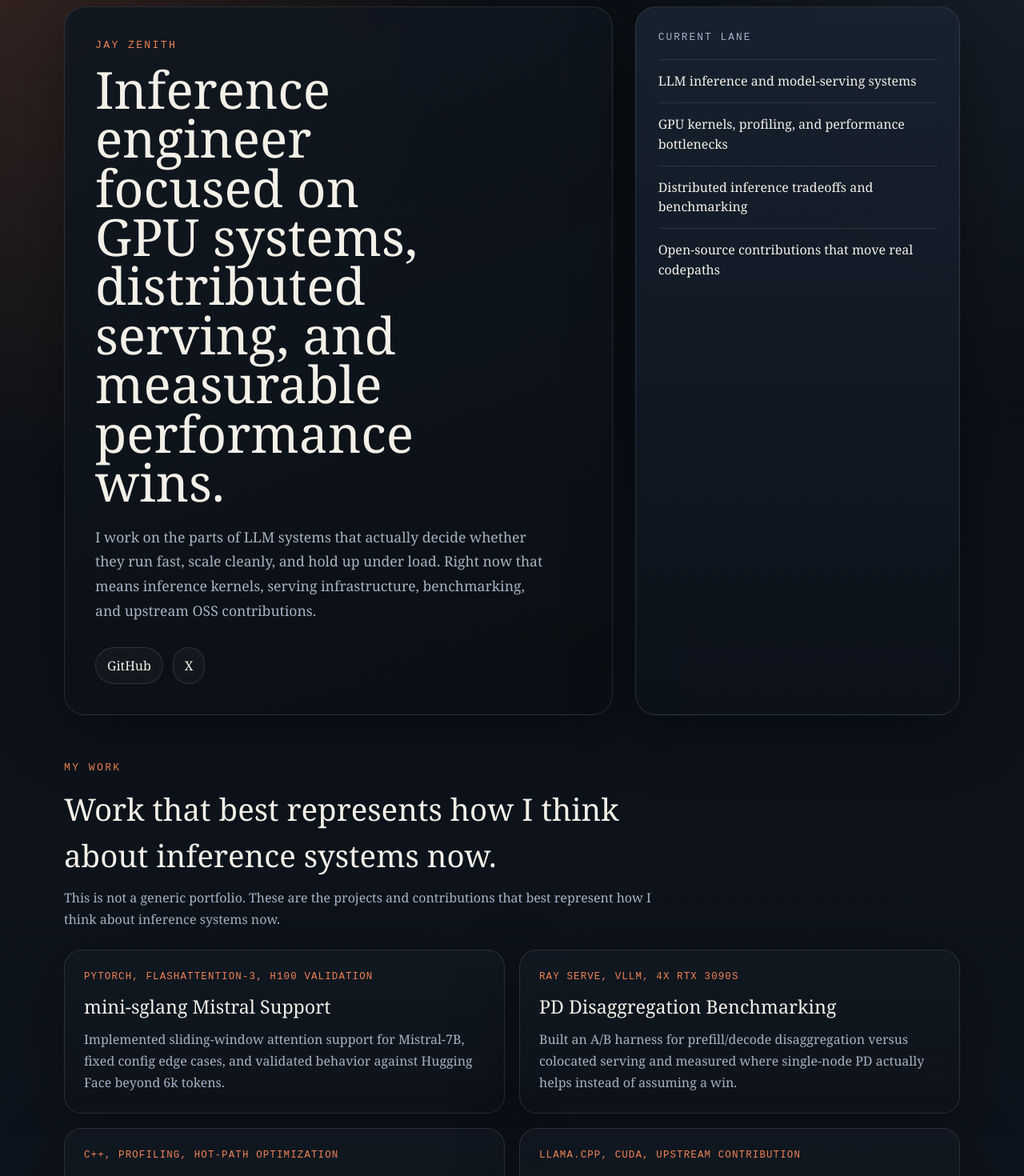
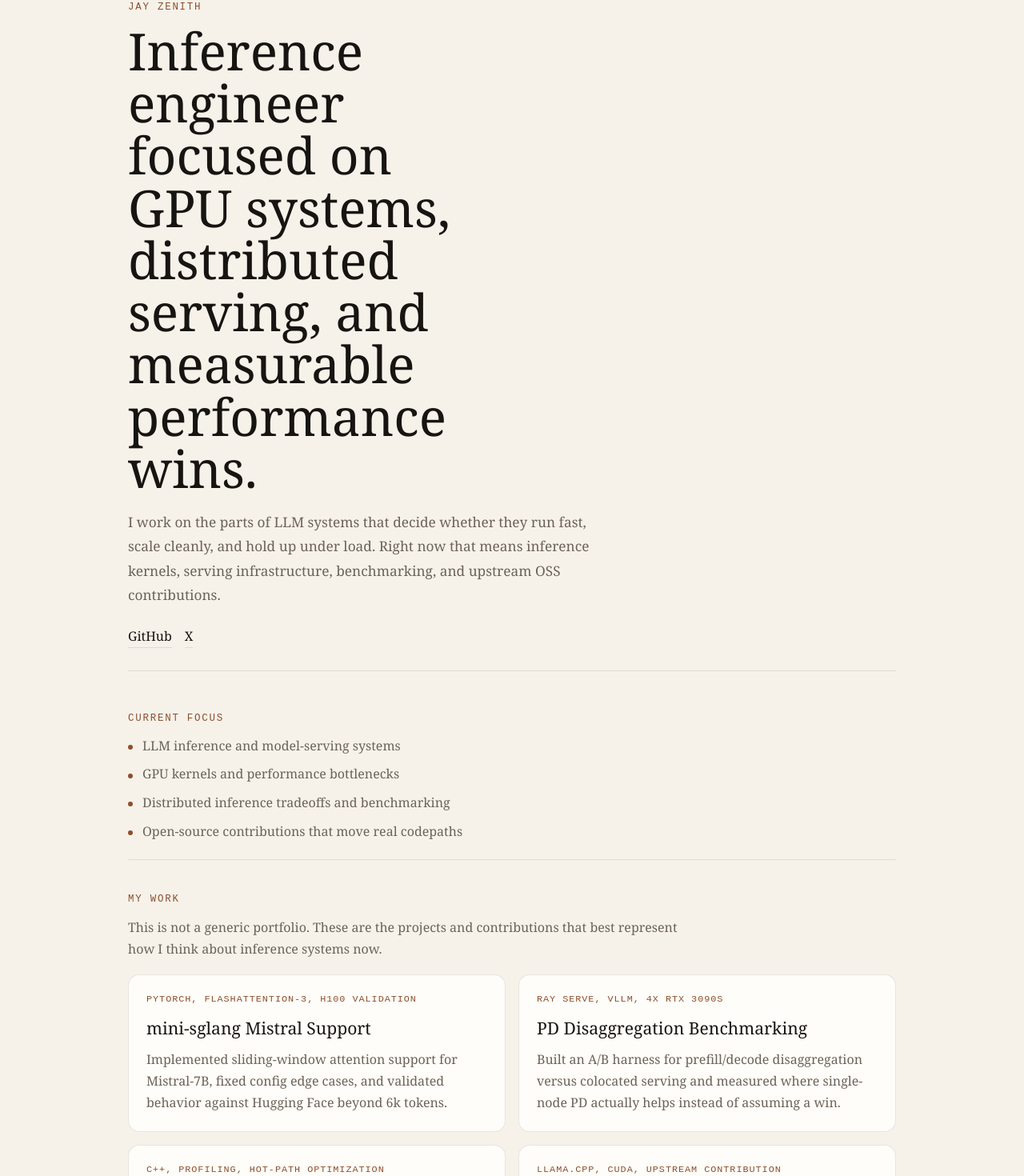
Before and after one commit to JayZenith/portfolio, a React (Create React App) app: page / in a window 1280 px wide. Shown: the part 40-1510 px from the top of the page at 80% size. Built offline with nearby package versions, Linux system fonts and the light colour scheme; what taos would draw is missing.

Commit message:
Simplify portfolio design

```diff
--- a/src/App.css
+++ b/src/App.css
@@ -3,16 +3,13 @@
 @tailwind utilities;
 
 :root {
-  --bg: #0b0f14;
-  --bg-soft: #121922;
-  --panel: rgba(15, 24, 34, 0.88);
-  --panel-strong: #182231;
-  --text: #f3f0e8;
-  --muted: #a8b3c4;
-  --accent: #ef8354;
-  --accent-soft: rgba(239, 131, 84, 0.18);
-  --border: rgba(243, 240, 232, 0.12);
-  --shadow: 0 22px 80px rgba(0, 0, 0, 0.35);
+  --bg: #f6f2ea;
+  --surface: #fffdf9;
+  --surface-soft: #f1ebe0;
+  --text: #171411;
+  --muted: #6c6258;
+  --accent: #8d4f2d;
+  --border: rgba(23, 20, 17, 0.1);
 }
 
 * {
@@ -28,10 +25,7 @@ body,
 }
 
 body {
-  background:
-    radial-gradient(circle at top left, rgba(239, 131, 84, 0.18), transparent 28%),
-    radial-gradient(circle at top right, rgba(83, 124, 172, 0.14), transparent 24%),
-    linear-gradient(180deg, #0b0f14 0%, #0f1620 100%);
+  background: var(--bg);
   color: var(--text);
   font-family: Georgia, 'Times New Roman', serif;
 }
@@ -42,119 +36,93 @@ body {
 
 .app-shell {
   min-height: 100vh;
-  padding: 48px 20px 64px;
+  padding: 40px 18px 56px;
 }
 
 .page {
-  width: min(1120px, 100%);
+  width: min(960px, 100%);
   margin: 0 auto;
 }
 
 .hero {
-  display: grid;
-  grid-template-columns: minmax(0, 1.35fr) minmax(280px, 0.8fr);
-  gap: 28px;
-  align-items: stretch;
-}
-
-.hero-copy,
-.hero-panel,
-.work-card,
-.bottom-strip {
-  backdrop-filter: blur(12px);
-  border: 1px solid var(--border);
-  box-shadow: var(--shadow);
-}
-
-.hero-copy {
-  background: linear-gradient(160deg, rgba(17, 24, 33, 0.96), rgba(10, 15, 20, 0.92));
-  border-radius: 26px;
-  padding: 38px;
+  border-bottom: 1px solid var(--border);
+  padding-bottom: 28px;
 }
 
 .eyebrow {
   color: var(--accent);
   font-family: 'Courier New', monospace;
-  font-size: 0.82rem;
-  letter-spacing: 0.18em;
-  margin-bottom: 14px;
+  font-size: 0.78rem;
+  letter-spacing: 0.14em;
+  margin-bottom: 12px;
   text-transform: uppercase;
 }
 
 .hero h1 {
-  font-size: clamp(2.3rem, 5vw, 4.6rem);
-  line-height: 0.96;
-  max-width: 12ch;
+  font-size: clamp(2.2rem, 5vw, 4.2rem);
+  line-height: 1.02;
+  max-width: 13ch;
 }
 
 .lede {
   color: var(--muted);
-  font-size: 1.1rem;
+  font-size: 1.08rem;
   line-height: 1.75;
-  margin-top: 22px;
-  max-width: 58ch;
+  margin-top: 20px;
+  max-width: 60ch;
 }
 
 .link-row {
   display: flex;
-  flex-wrap: wrap;
-  gap: 12px;
-  margin-top: 30px;
+  gap: 16px;
+  margin-top: 24px;
 }
 
 .link-row a {
   color: var(--text);
   text-decoration: none;
-  padding: 10px 14px;
-  border: 1px solid var(--border);
-  border-radius: 999px;
-  background: rgba(255, 255, 255, 0.03);
-  transition: transform 180ms ease, border-color 180ms ease, background 180ms ease;
+  border-bottom: 1px solid var(--border);
+  padding-bottom: 2px;
 }
 
 .link-row a:hover {
-  transform: translateY(-2px);
-  border-color: rgba(239, 131, 84, 0.55);
-  background: var(--accent-soft);
+  color: var(--accent);
 }
 
-.hero-panel {
-  background: linear-gradient(180deg, rgba(24, 34, 49, 0.94), rgba(12, 18, 26, 0.92));
-  border-radius: 26px;
-  padding: 28px;
+.focus-block,
+.bottom-strip {
+  margin-top: 28px;
+  padding: 22px 0;
+  border-bottom: 1px solid var(--border);
 }
 
-.panel-label {
-  color: var(--muted);
-  display: block;
-  font-family: 'Courier New', monospace;
-  font-size: 0.8rem;
-  letter-spacing: 0.16em;
-  margin-bottom: 18px;
-  text-transform: uppercase;
+.focus-block ul {
+  list-style: none;
+  display: grid;
+  gap: 10px;
 }
 
-.hero-panel ul {
-  list-style: none;
-  display: grid;
-  gap: 14px;
+.focus-block li {
+  color: var(--muted);
+  line-height: 1.6;
+  padding-left: 18px;
+  position: relative;
 }
 
-.hero-panel li {
-  border-top: 1px solid rgba(243, 240, 232, 0.1);
-  color: var(--text);
-  line-height: 1.55;
-  padding-top: 14px;
+.focus-block li::before {
+  content: '';
+  width: 6px;
+  height: 6px;
+  border-radius: 50%;
+  background: var(--accent);
+  left: 0;
+  position: absolute;
+  top: 0.72em;
 }
 
 .section-head {
-  margin: 56px 0 24px;
-  max-width: 760px;
-}
-
-.section-head h2 {
-  font-size: clamp(1.7rem, 3vw, 2.5rem);
-  margin-bottom: 10px;
+  margin: 40px 0 18px;
+  max-width: 700px;
 }
 
 .section-head p:last-child {
@@ -165,39 +133,40 @@ body {
 .work-grid {
   display: grid;
   grid-template-columns: repeat(2, minmax(0, 1fr));
-  gap: 18px;
+  gap: 16px;
 }
 
 .work-card {
-  background: linear-gradient(180deg, rgba(17, 24, 33, 0.95), rgba(14, 19, 27, 0.92));
-  border-radius: 22px;
+  background: var(--surface);
+  border: 1px solid var(--border);
+  border-radius: 14px;
   color: var(--text);
-  padding: 24px;
+  padding: 22px;
   text-decoration: none;
-  transition: transform 180ms ease, border-color 180ms ease, background 180ms ease;
+  transition: border-color 160ms ease, transform 160ms ease;
 }
 
 .work-card:hover {
-  transform: translateY(-4px);
-  border-color: rgba(239, 131, 84, 0.45);
-  background: linear-gradient(180deg, rgba(25, 32, 42, 0.98), rgba(17, 24, 33, 0.94));
+  border-color: rgba(141, 79, 45, 0.45);
+  transform: translateY(-2px);
 }
 
 .work-meta {
   color: var(--accent);
   font-family: 'Courier New', monospace;
-  font-size: 0.78rem;
-  letter-spacing: 0.09em;
+  font-size: 0.74rem;
+  letter-spacing: 0.08em;
   margin-bottom: 10px;
   text-transform: uppercase;
 }
 
-.work-card h3 {
-  font-size: 1.45rem;
+.work-card h2 {
+  font-size: 1.32rem;
   margin-bottom: 10px;
 }
 
-.work-card p {
+.work-card p,
+.bottom-strip p:last-child {
   color: var(--muted);
   line-height: 1.7;
 }
@@ -206,19 +175,9 @@ body {
   display: grid;
   grid-template-columns: repeat(2, minmax(0, 1fr));
   gap: 18px;
-  background: linear-gradient(180deg, rgba(15, 24, 34, 0.9), rgba(12, 18, 26, 0.94));
-  border-radius: 24px;
-  margin-top: 24px;
-  padding: 28px;
 }
 
-.bottom-strip p:last-child {
-  color: var(--muted);
-  line-height: 1.7;
-}
-
-@media (max-width: 960px) {
-  .hero,
+@media (max-width: 820px) {
   .work-grid,
   .bottom-strip {
     grid-template-columns: 1fr;
@@ -231,21 +190,11 @@ body {
 
 @media (max-width: 640px) {
   .app-shell {
-    padding: 22px 14px 36px;
+    padding: 28px 14px 40px;
   }
 
-  .hero-copy,
-  .hero-panel,
-  .work-card,
-  .bottom-strip {
-    border-radius: 18px;
-  }
-
-  .hero-copy,
-  .hero-panel,
-  .work-card,
-  .bottom-strip {
-    padding: 20px;
+  .work-card {
+    padding: 18px;
   }
 
   .lede,
--- a/src/MainPage.js
+++ b/src/MainPage.js
@@ -29,50 +29,48 @@ const featuredWork = [
 
 const focusAreas = [
   'LLM inference and model-serving systems',
-  'GPU kernels, profiling, and performance bottlenecks',
+  'GPU kernels and performance bottlenecks',
   'Distributed inference tradeoffs and benchmarking',
   'Open-source contributions that move real codepaths'
 ];
 
 const links = [
   { label: 'GitHub', href: 'https://github.com/JayZenith' },
-  { label: 'X', href: 'https://twitter.com/jayz3nith' },
+  { label: 'X', href: 'https://twitter.com/jayz3nith' }
 ];
 
 function MainPage() {
   return (
     <div className="app-shell">
       <main className="page">
-        <section className="hero">
-          <div className="hero-copy">
+        <header className="hero">
           <p className="eyebrow">Jay Zenith</p>
           <h1>Inference engineer focused on GPU systems, distributed serving, and measurable performance wins.</h1>
           <p className="lede">
-              I work on the parts of LLM systems that actually decide whether they run fast,
+            I work on the parts of LLM systems that decide whether they run fast,
             scale cleanly, and hold up under load. Right now that means inference kernels,
             serving infrastructure, benchmarking, and upstream OSS contributions.
           </p>
           <div className="link-row">
             {links.map((link) => (
-                <a key={link.label} href={link.href} target={link.href.startsWith('mailto:') ? undefined : '_blank'} rel={link.href.startsWith('mailto:') ? undefined : 'noreferrer'}>
+              <a key={link.label} href={link.href} target="_blank" rel="noreferrer">
                 {link.label}
               </a>
             ))}
           </div>
-          </div>
-          <aside className="hero-panel">
-            <span className="panel-label">Current lane</span>
+        </header>
+
+        <section className="focus-block">
+          <p className="eyebrow">Current Focus</p>
           <ul>
             {focusAreas.map((item) => (
               <li key={item}>{item}</li>
             ))}
           </ul>
-          </aside>
         </section>
 
         <section className="section-head">
           <p className="eyebrow">My Work</p>
-          <h2>Work that best represents how I think about inference systems now.</h2>
           <p>
             This is not a generic portfolio. These are the projects and contributions that best
             represent how I think about inference systems now.
@@ -83,7 +81,7 @@ function MainPage() {
           {featuredWork.map((item) => (
             <a key={item.title} className="work-card" href={item.href} target="_blank" rel="noreferrer">
               <div className="work-meta">{item.meta}</div>
-              <h3>{item.title}</h3>
+              <h2>{item.title}</h2>
               <p>{item.text}</p>
             </a>
           ))}
@@ -99,8 +97,7 @@ function MainPage() {
           <div>
             <p className="eyebrow">What I optimize for</p>
             <p>
-              Lower latency, higher throughput, fewer regressions, better evidence, and less
-              hand-wavy systems work.
+              Lower latency, higher throughput, fewer regressions, better evidence, and less hand-wavy systems work.
             </p>
           </div>
         </section>
```
Lines whose indentation alone changed are shown as unchanged.
